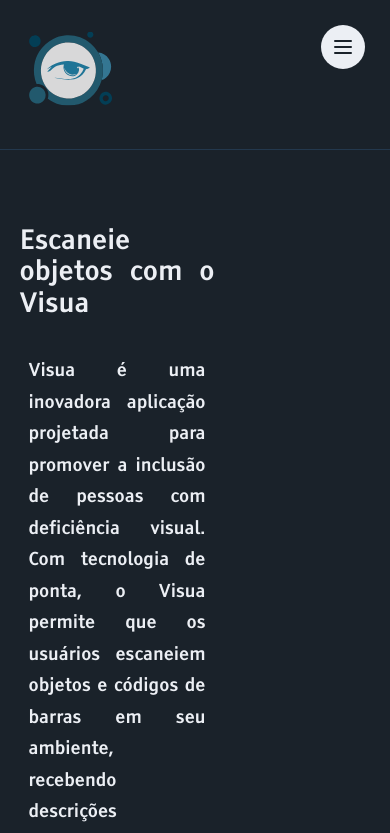
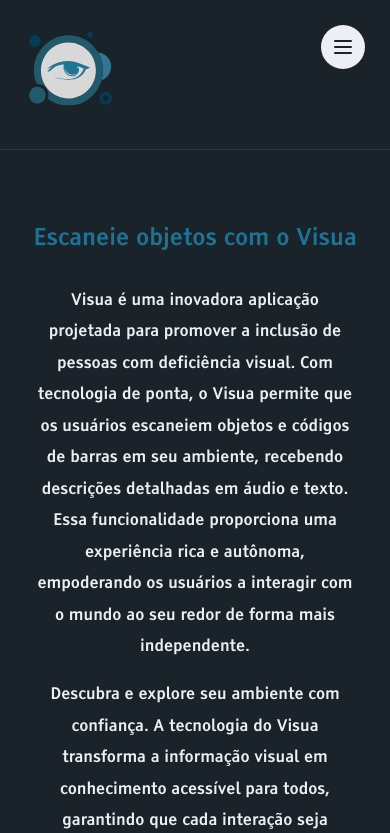
Before and after one commit to Visua-inc/Visua-Web, a React (Vite) app: page / in a window 390 px wide. Shown: the top 833 px of the page. Built offline with nearby package versions, Linux system fonts and the light colour scheme.

Commit message:
responsividade do home

```diff
--- a/src/components/Mockup/index.module.css
+++ b/src/components/Mockup/index.module.css
@@ -1,6 +1,7 @@
-.mockup{
+.mockup {
     width: 40%;
-    min-height: 100%;;
+    min-height: 100%;
+    ;
 
     display: flex;
     flex-direction: column;
@@ -17,3 +18,9 @@
         text-align: center;
     }
 }
+
+@media (max-width: 1024px) {
+    .mockup {
+        display: none;
+    }
+}
--- a/src/pages/home/index.module.css
+++ b/src/pages/home/index.module.css
@@ -1,4 +1,4 @@
-.section{
+.section {
     width: 100%;
     min-height: 70vh;
 
@@ -7,7 +7,7 @@
 
     padding-top: 3em;
 
-    .content{
+    .content {
         width: 50%;
 
         display: flex;
@@ -16,17 +16,18 @@
         justify-content: center;
         text-align: justify;
 
-        .title{
+        .title {
+            color: #1c7396;
             margin-bottom: 1em;
-            font-size: 2em;
+            font-size: 2.2em;
             font-weight: 500;
         }
 
-        .text{
+        .text {
             margin: 0.5em;
         }
 
-        .buttonDiv{
+        .buttonDiv {
             margin-top: 1em;
 
             display: flex;
@@ -44,19 +45,10 @@
 
         }
 
-        @media (max-width: 480px) {
-            .title {
-                font-size: 1.2em;
-            }
 
-            .buttonDiv {
-                flex-direction: column;
-                gap: 1em;
-            }
-        }
     }
 
-    .imgDisplay{
+    .imgDisplay {
         width: 40%;
         min-height: 100%;
 
@@ -77,30 +69,67 @@
     }
 }
 
-.about{
+.about {
     padding-bottom: 2em;
+}
+
+@media (max-width: 1280px) {
+    .section {
+        .content {
+            .title {
+                font-size: 2em;
+            }
+        }
+        .imgDisplay {
+            img {
+                height: 300px;
+            }
+        }
+    }
 }
 
 @media (max-width: 1024px) {
     .section {
-        grid-template-columns: repeat(2, 1fr);
 
         .content {
-            grid-column: 1 / -1;
+            width: 70%;
+            text-align: center;
+        }
+
+        .imgDisplay {
+            display: none;
         }
     }
 }
 
 @media (max-width: 768px) {
     .section {
-        grid-template-columns: 1fr;
 
         .content {
-            grid-column: 1;
+            width: 85%;
 
             .title {
                 font-size: 1.5em;
             }
+
+            .text {
+                font-size: .9em;
+            }
         }
     }
 }
+
+@media (max-width: 480px) {
+    .section {
+        .content {
+            .title {
+                font-size: 1.3em;
+            }
+
+            .buttonDiv {
+                flex-direction: column;
+                gap: 1em;
+            }
+        }
+    }
+}
```
